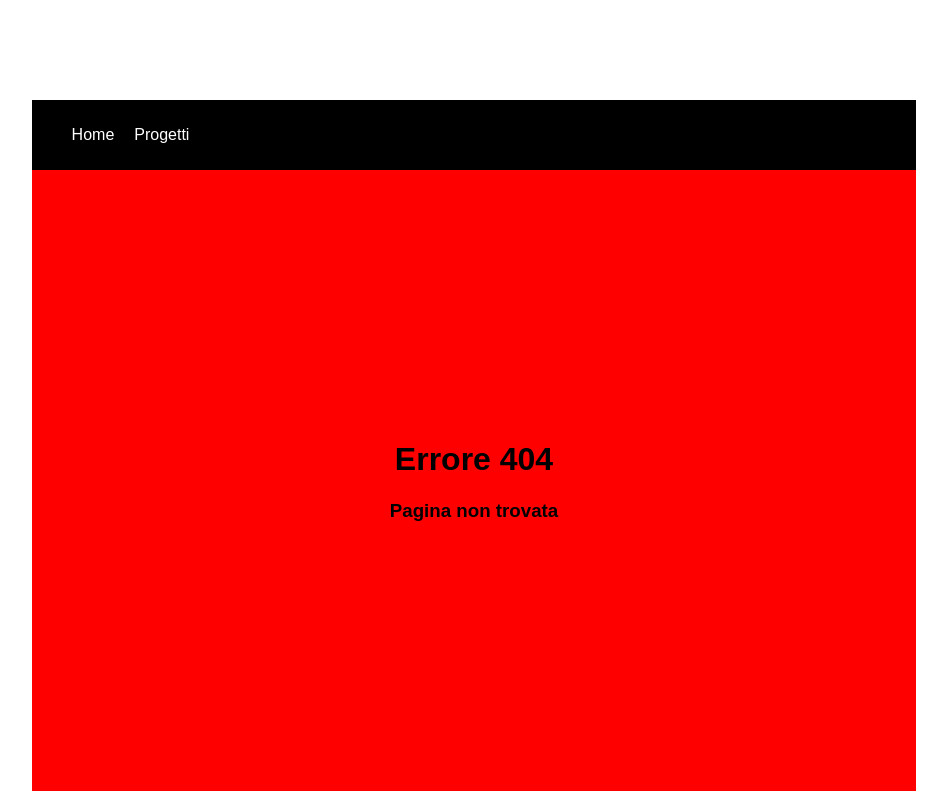
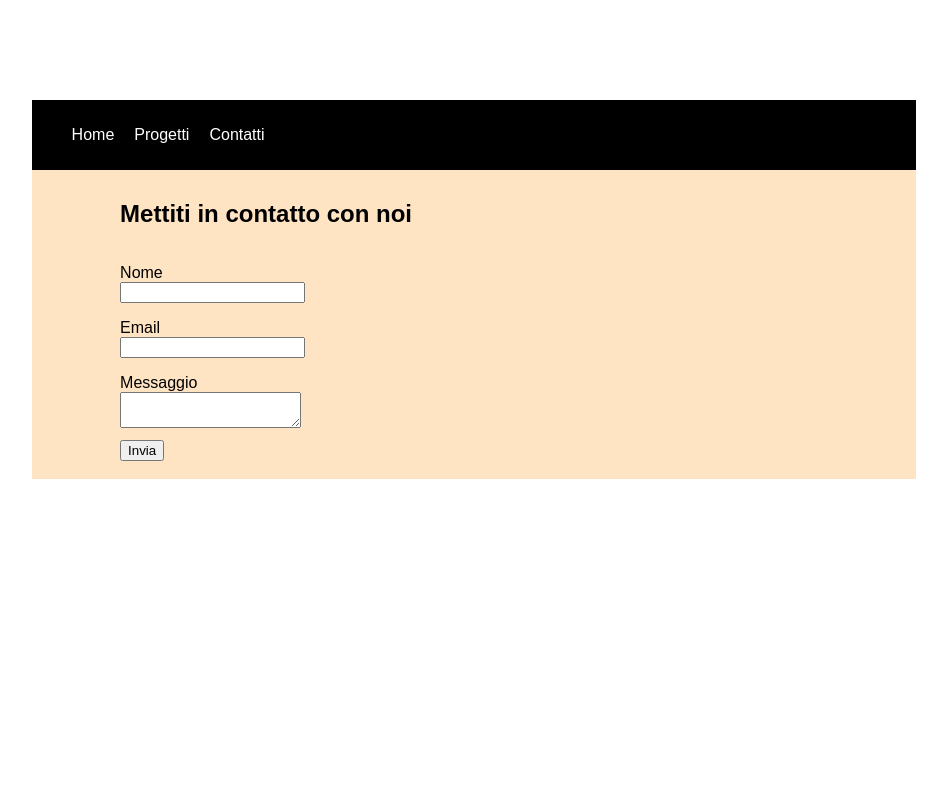
Before and after one commit to ludovicofiore/vite-boolfolio, a Vue app: page /contatti in a window 1280 px wide. Before the commit this address led to /errore-404. Shown: the whole page, without its empty margins (166-1113 px from the left). Built offline with nearby package versions, Linux system fonts and the light colour scheme.

Commit message:
feat: add form in contacs with email response

```diff
--- a/src/App.vue
+++ b/src/App.vue
@@ -13,6 +13,9 @@
         </li>
         <li>
           <router-link :to="{name: 'projects'}">Progetti</router-link>
+        </li>
+        <li>
+          <router-link :to="{name: 'contacts'}">Contatti</router-link>
         </li>
       </ul>
     </nav>
--- /dev/null
+++ b/src/components/pages/Contacts.vue
@@ -0,0 +1,122 @@
+<script>
+import axios from 'axios';
+import { store } from '@/store/store';
+
+export default {
+    name: 'Contacts',
+
+    data(){
+        return{
+            name: '',
+            email: '',
+            message: '',
+
+            errors: {
+                name:[],
+                email:[],
+                message:[]
+            },
+
+            sent: false,
+            isError: false,
+            errorMessage: ''
+        }
+    },
+
+    methods: {
+        sendForm(){
+            // console.log(this.name);
+            const data = {
+                name: this.name,
+                email: this.email,
+                message: this.message
+            }
+
+
+            axios.post(store.apiUrl + 'send-email', data)
+                .then(res=>{
+                    console.log(res.data);
+                    if(!res.data.success){
+                        this.errors = res.data.errors;
+                    }else{
+                        this.sent = true;
+                        this.errors = {
+                        name:[],
+                        email:[],
+                        message:[]
+                    }
+                    }
+
+                })
+                .catch(er=>{
+                    console.log(er.message);
+                    this.errorMessage = er.message;
+                    this.isError = true;
+                })
+        },
+
+        resetError(){
+            this.errorMessage = '';
+            this.isError = false;
+        }
+    }
+}
+</script>
+
+
+<template>
+<div class="contacts-container">
+    <h2>Mettiti in contatto con noi</h2>
+
+    <div v-if="!isError">
+        <form action="#" @submit.prevent="sendForm" v-if="!sent">
+            <div>
+                <label for="name">Nome</label>
+                <input v-model="name" type="text" name="name" id="name">
+                <p class="error">{{ errors.name?.toString() }}</p>
+            </div>
+            <div>
+                <label for="email">Email</label>
+                <input v-model="email"type="email" name="email" id="email">
+                <p class="error">{{ errors.email?.toString() }}</p>
+            </div>
+            <div>
+                <label for="message">Messaggio</label>
+                <textarea v-model="message" name="message" id="message"></textarea>
+                <p class="error">{{ errors.message?.toString() }}</p>
+            </div>
+            <button type="submit">Invia</button>
+        </form>
+        <h2 v-else>Messaggio inviato correttamente</h2>
+    </div>
+
+    <div v-if="isError">
+        <h2>{{ errorMessage }}</h2>
+        <button @click="resetError">Riprova</button>
+
+    </div>
+
+
+</div>
+
+</template>
+
+<style lang="scss" scoped>
+.contacts-container {
+    width: 80%;
+    margin: 0 auto;
+    padding: 10px 0;
+
+    div{
+        padding: 8px 0;
+        label{
+            display: block;
+        }
+        .error{
+            color: red;
+            font-weight: bold;
+            margin: 0;
+        }
+    }
+}
+</style>
--- a/src/router/index.js
+++ b/src/router/index.js
@@ -4,6 +4,7 @@ import Home from '../components/pages/Home.vue'
 import Projects from '../components/pages/Projects.vue'
 import ProjectDetail from '../components/pages/ProjectDetail.vue'
 import Page404 from '../components/pages/Page404.vue'
+import Contacts from '../components/pages/contacts.vue'
 
 
 const router = createRouter({
@@ -28,6 +29,12 @@ const router = createRouter({
     },
 
     {
+      path: '/contatti',
+      name: 'contacts',
+      component: Contacts,
+    },
+
+    {
       path: '/errore-404',
       name: 'page404',
       component: Page404,
```
